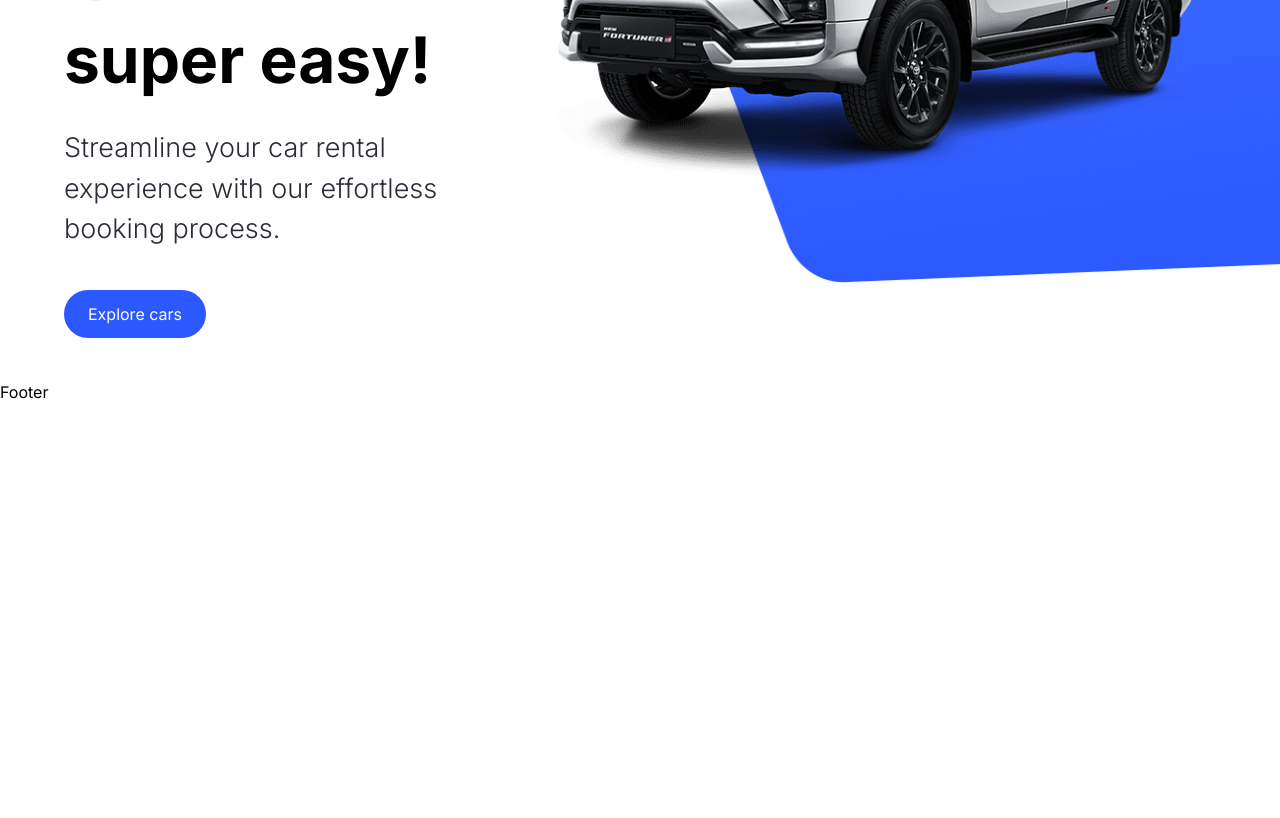
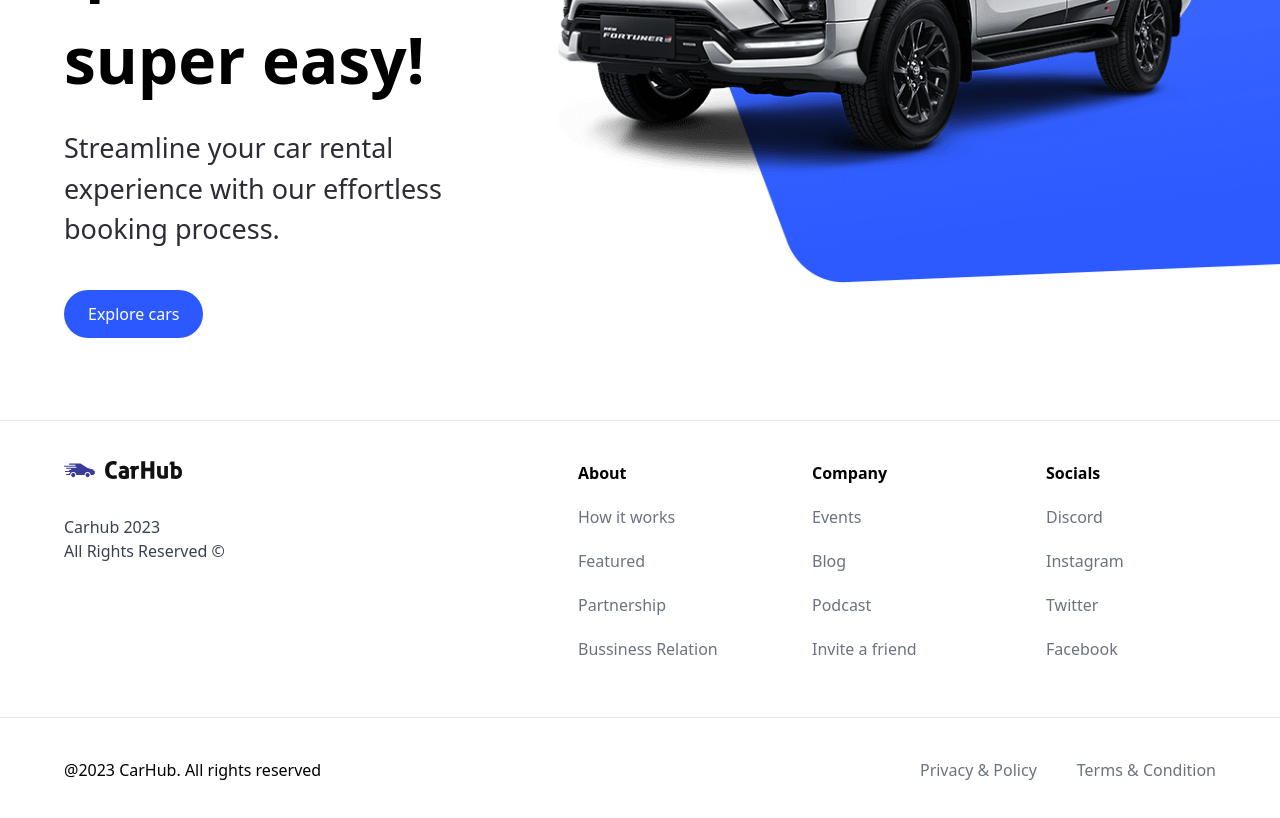
Before and after one commit to AlaaAhmeeddd/Car-Showcase, a Next.js app in the folder my-app/: page / in a window 1280 px wide. Shown: the part 420-1238 px from the top of the page. Before the commit the page ends 824 px from the top, so only its background shows below. Built offline with nearby package versions, Linux system fonts and the light colour scheme.

Commit message:
feat: add footer & copy right sections

```diff
--- /dev/null
+++ b/my-app/src/@constants/index.ts
@@ -0,0 +1,29 @@
+export const footerLinks = [
+    {
+        title: "About",
+        links: [
+            { title: "How it works", url: "/" },
+            { title: "Featured", url: "/" },
+            { title: "Partnership", url: "/" },
+            { title: "Bussiness Relation", url: "/" },
+        ],
+    },
+    {
+        title: "Company",
+        links: [
+            { title: "Events", url: "/" },
+            { title: "Blog", url: "/" },
+            { title: "Podcast", url: "/" },
+            { title: "Invite a friend", url: "/" },
+        ],
+    },
+    {
+        title: "Socials",
+        links: [
+            { title: "Discord", url: "/" },
+            { title: "Instagram", url: "/" },
+            { title: "Twitter", url: "/" },
+            { title: "Facebook", url: "/" },
+        ],
+    },
+];
--- a/my-app/src/app/layout.tsx
+++ b/my-app/src/app/layout.tsx
@@ -3,12 +3,13 @@ import { Inter } from "next/font/google";
 import "./globals.css";
 import Header from "@/components/Header";
 import Footer from "@/components/Footer";
+import CopyRight from "@/components/CopyRight";
 
 const inter = Inter({ subsets: ["latin"] });
 
 export const metadata: Metadata = {
   title: "Car Hub",
-  description: "Generated by create next app",
+  description: "Discover best cars in the world.",
 };
 
 export default function RootLayout({
@@ -18,10 +19,11 @@ export default function RootLayout({
 }>) {
   return (
     <html lang="en">
-      <body className={inter.className}>
+      <body className='relative'>
         <Header />
         {children}
         <Footer />
+        <CopyRight />
       </body>
     </html>
   );
--- /dev/null
+++ b/my-app/src/components/CopyRight.tsx
@@ -0,0 +1,20 @@
+import Link from 'next/link'
+
+export default function CopyRight() {
+    return (
+        <div className="mb-10 lg:px-16 px-7">
+            <div className='container mx-auto flex justify-between items-center flex-wrap'>
+                <p>@2023 CarHub. All rights reserved</p>
+                <div className="flex-1 flex sm:justify-end justify-center max-sm:mt-4 gap-10">
+                    <Link href="/" className="text-gray-500">
+                        Privacy & Policy
+                    </Link>
+                    <Link href="/" className="text-gray-500">
+                        Terms & Condition
+                    </Link>
+                </div>
+            </div>
+        </div>
+
+    )
+}
--- a/my-app/src/components/Footer.tsx
+++ b/my-app/src/components/Footer.tsx
@@ -1,7 +1,44 @@
+import { footerLinks } from '@/@constants'
+import Image from 'next/image'
+import Link from 'next/link'
 import React from 'react'
 
 export default function Footer() {
   return (
-    <div>Footer</div>
+    <footer className='pt-10 pb-14 lg:px-16 px-7 border-t border-b border-gray-200 my-10'>
+      <div className='container mx-auto flex max-md:flex-col flex-wrap justify-between gap-5'>
+        <div className='flex flex-col justify-start items-start gap-5'>
+          <Image
+            src='/logo.svg'
+            alt='logo'
+            width={118}
+            height={18}
+            className='mb-4'
+          />
+          <p className='text-base text-gray-700'>
+            Carhub 2023 <br />
+            All Rights Reserved &copy;
+          </p>
+        </div>
+        <div className='flex justify-between flex-wrap gap-16 lg:mt-0 mt-10'>
+          {
+            footerLinks.map((link, index)=>(
+              <div key={index} className='flex flex-col gap-5 text-base min-w-[170px]'>
+                <h3 className='font-semibold'>{link.title}</h3>
+                <div className='flex flex-col gap-5'>
+                  {
+                    link.links.map((item, index)=>(
+                      <Link key={index} href={item.url} className='text-gray-500'>
+                        {item.title}
+                      </Link>
+                    ))
+                  }
+                </div>
+              </div>
+            ))
+          }
+        </div>
+      </div>
+    </footer>
   )
 }
```
